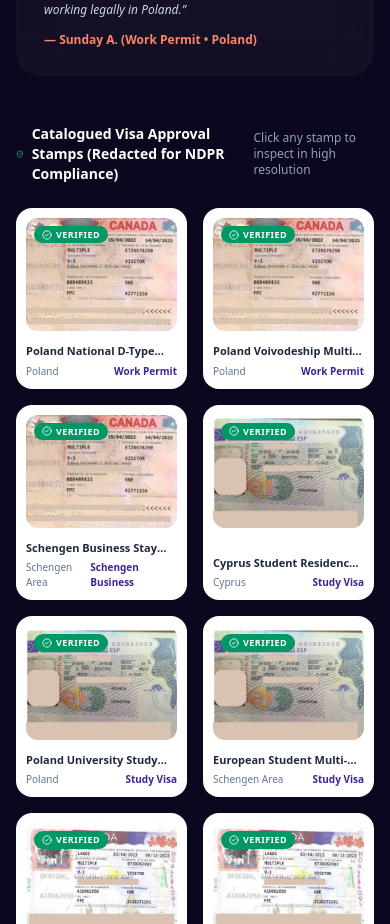
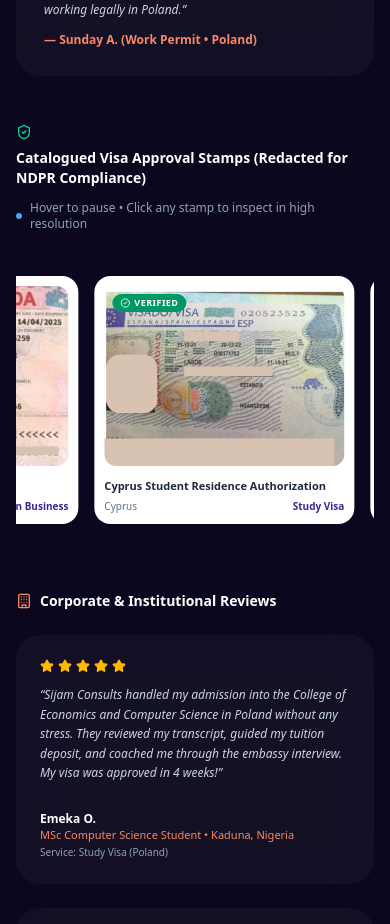
Before and after one commit to ducexdev/Sijam-Consults, a Next.js app: page /reviews in a window 390 px wide. Shown: the part 7508-8432 px from the top of the page. Built offline with nearby package versions, Linux system fonts and the light colour scheme; no server answers.

Commit message:
feat(reviews): convert visa approval stamps gallery into pause-on-hover horizontal carousel

```diff
--- a/components/reviews/ReviewsShowcase.tsx
+++ b/components/reviews/ReviewsShowcase.tsx
@@ -24,6 +24,9 @@
   const [selectedProof, setSelectedProof] = useState<typeof VISA_PROOFS[0] | null>(null);
   const [activeTab, setActiveTab] = useState<ReviewTab>('all');
   const [isReviewModalOpen, setIsReviewModalOpen] = useState(false);
+  const [isVisaPaused, setIsVisaPaused] = useState(false);
+
+  const duplicatedProofs = [...VISA_PROOFS, ...VISA_PROOFS];
 
   const tabs: { id: ReviewTab; label: string }[] = [
     { id: 'all', label: 'All Verified Proofs' },
@@ -124,20 +127,49 @@
       {/* Official Visa Stamps Gallery */}
       {(activeTab === 'all' || activeTab === 'stamps') && (
         <div className="space-y-6">
-          <div className="flex items-center justify-between">
-            <div className="flex items-center gap-2 text-sm font-bold text-white">
-              <ShieldCheck className="w-4 h-4 text-emerald-400" />
+          <div className="flex flex-col sm:flex-row sm:items-center justify-between gap-3">
+            <div className="flex items-center gap-2 text-sm font-bold text-white flex-wrap">
+              <ShieldCheck className="w-4 h-4 text-emerald-400 shrink-0" />
               <span>Catalogued Visa Approval Stamps (Redacted for NDPR Compliance)</span>
+              <span className="hidden sm:inline-flex items-center gap-1.5 px-2.5 py-0.5 rounded-full bg-emerald-500/15 border border-emerald-500/30 text-[10px] font-bold text-emerald-300">
+                <span className="w-1.5 h-1.5 rounded-full bg-emerald-400 animate-pulse" />
+                Live Carousel ({VISA_PROOFS.length}+ Stamps)
+              </span>
             </div>
-            <span className="text-xs text-slate-400">Click any stamp to inspect in high resolution</span>
+            <div className="flex items-center gap-2 text-xs text-slate-400">
+              <span className="inline-block w-1.5 h-1.5 rounded-full bg-[#4DA5EC]" />
+              <span>Hover to pause • Click any stamp to inspect in high resolution</span>
+            </div>
           </div>
 
-          <div className="grid grid-cols-2 md:grid-cols-4 gap-4 sm:gap-6">
-            {VISA_PROOFS.map((proof) => (
+          {/* ── HORIZONTALLY SLIDING CAROUSEL TRACK (PAUSES ON HOVER) ── */}
           <div
-                key={proof.id}
+            className="relative -mx-4 sm:-mx-6 px-4 sm:px-6 overflow-hidden py-3"
+            onMouseEnter={() => setIsVisaPaused(true)}
+            onMouseLeave={() => setIsVisaPaused(false)}
+            onTouchStart={() => setIsVisaPaused(true)}
+            onTouchEnd={() => setIsVisaPaused(false)}
+          >
+            {/* Left gradient fade mask */}
+            <div className="pointer-events-none absolute left-0 top-0 bottom-0 w-12 sm:w-24 z-20 bg-gradient-to-r from-[#070415] to-transparent" />
+            {/* Right gradient fade mask */}
+            <div className="pointer-events-none absolute right-0 top-0 bottom-0 w-12 sm:w-24 z-20 bg-gradient-to-l from-[#070415] to-transparent" />
+
+            {/* Sliding Track Container */}
+            <div className="overflow-x-auto scrollbar-none py-2">
+              <div
+                className="flex items-stretch gap-4 sm:gap-5 w-max"
+                style={{
+                  animation: 'visa-marquee 50s linear infinite',
+                  animationPlayState: isVisaPaused || Boolean(selectedProof) ? 'paused' : 'running',
+                  willChange: 'transform',
+                }}
+              >
+                {duplicatedProofs.map((proof, idx) => (
+                  <div
+                    key={`${proof.id}-${idx}`}
                     onClick={() => setSelectedProof(proof)}
-                className="group cursor-pointer rounded-2xl bg-white p-2.5 sm:p-3 border border-white/15 hover:border-[#F45A2A] transition-all duration-300 hover:scale-[1.03] shadow-xl flex flex-col justify-between"
+                    className="w-[260px] sm:w-[280px] shrink-0 group cursor-pointer rounded-2xl bg-white p-2.5 sm:p-3 border border-white/15 hover:border-[#4DA5EC] transition-all duration-300 hover:scale-[1.03] shadow-xl flex flex-col justify-between"
                   >
                     <div
                       className="relative aspect-[4/3] rounded-xl overflow-hidden bg-slate-100 mb-3"
@@ -147,7 +179,7 @@
                         src={proof.image}
                         alt={proof.label}
                         fill
-                    sizes="(max-width: 640px) 50vw, (max-width: 1024px) 25vw, 280px"
+                        sizes="280px"
                         className="object-cover group-hover:scale-105 transition-transform duration-300"
                       />
                       <div className="absolute inset-0 bg-black/40 opacity-0 group-hover:opacity-100 transition-opacity flex items-center justify-center">
@@ -175,6 +207,20 @@
                   </div>
                 ))}
               </div>
+            </div>
+          </div>
+
+          {/* Marquee keyframe injection */}
+          <style>{`
+            @keyframes visa-marquee {
+              0% {
+                transform: translateX(0);
+              }
+              100% {
+                transform: translateX(-50%);
+              }
+            }
+          `}</style>
         </div>
       )}
 
```
Lines whose indentation alone changed are shown as unchanged.
